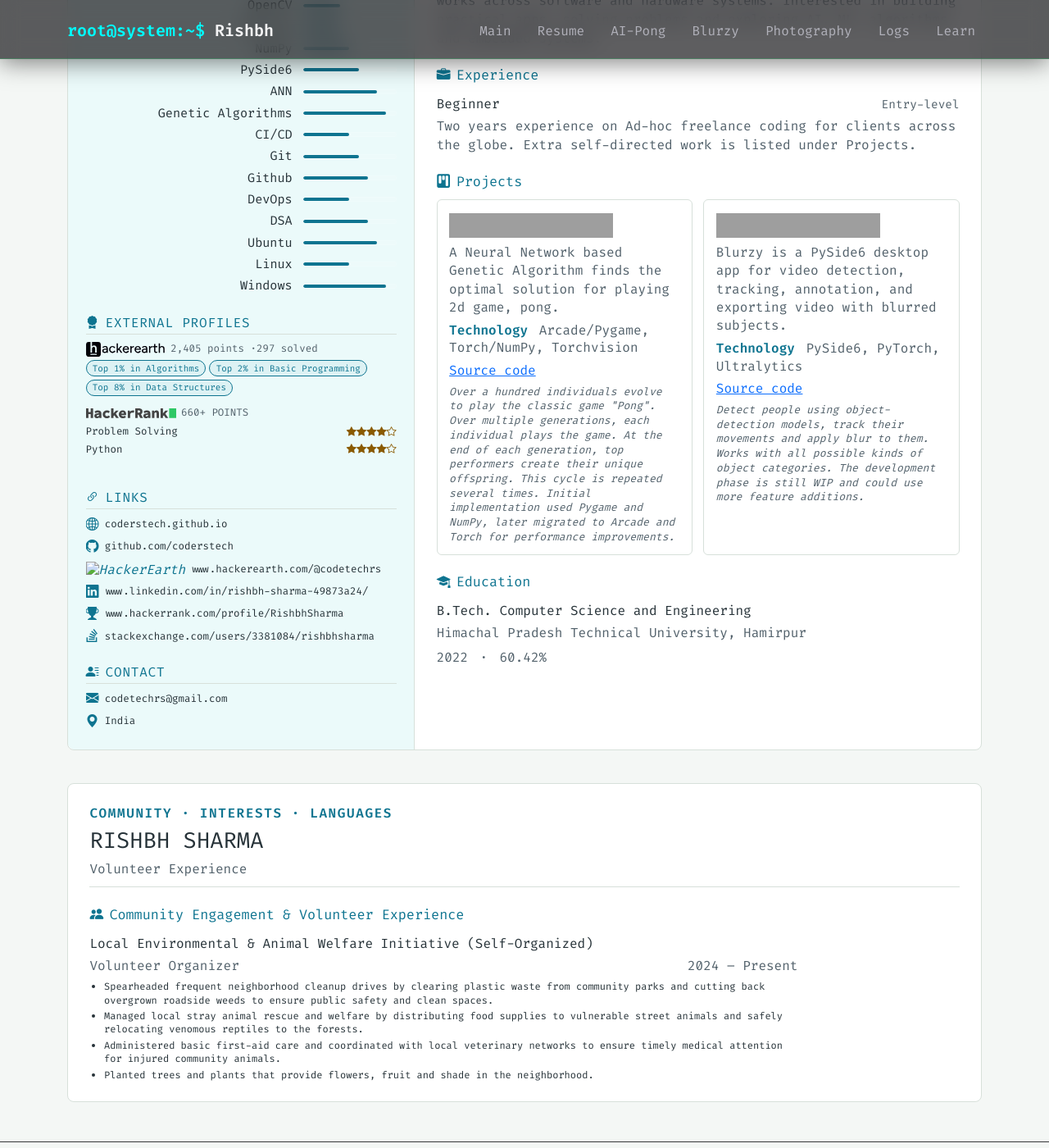
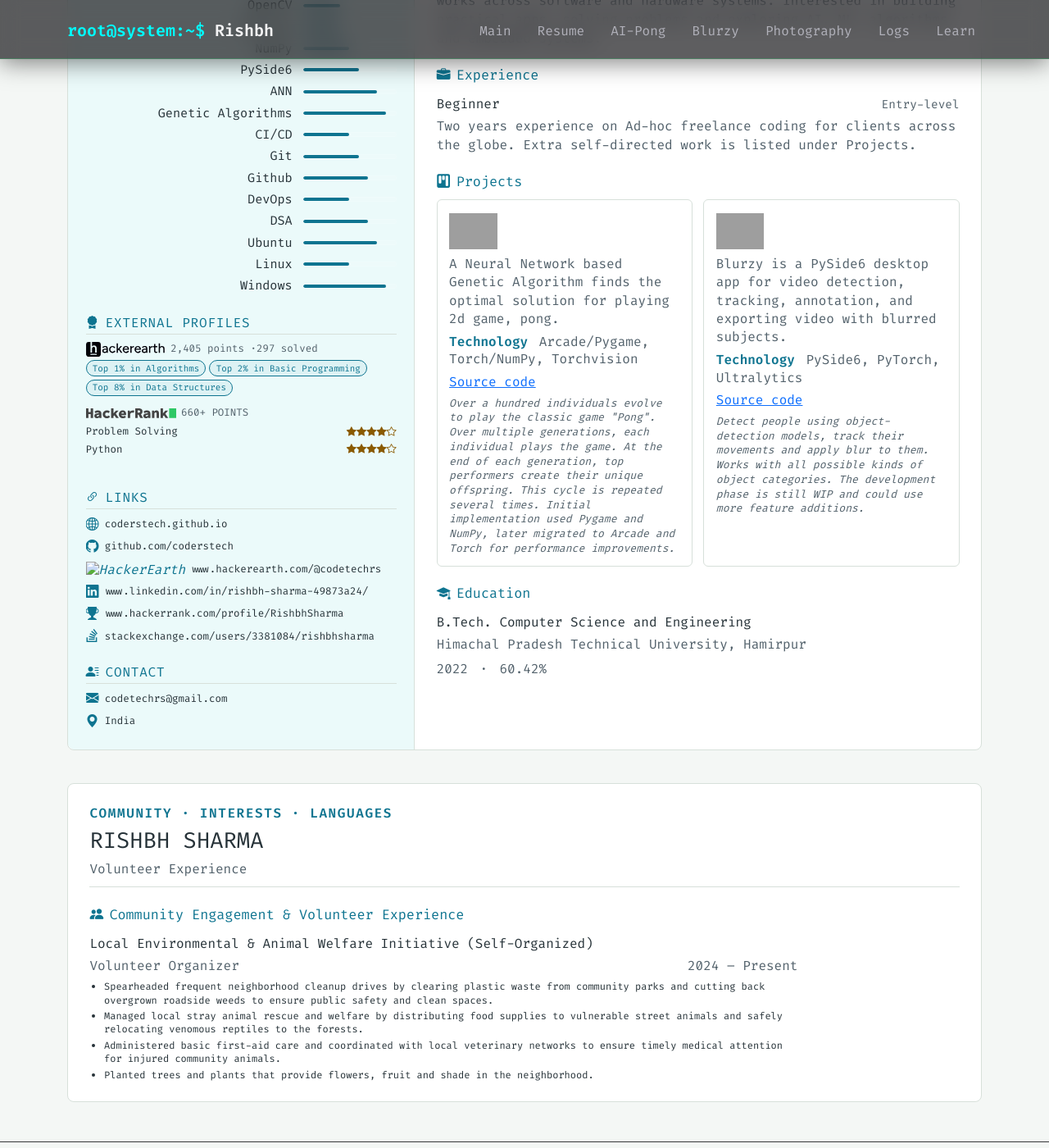
Before and after one commit to CodeRSTech/coderstech.github.io, a Jekyll site: the page built from resume-light.md, in a window 1280 px wide and 1400 px high, scrolled down 336 px. Shown: the whole window at 82% size. Built offline with Jekyll 4.4.1, drawn with Linux system fonts in a browser that asks for light colours; grey boxes are pictures that could not be loaded.

Commit message:
FIXED issue with logo size and spacing under projects

```diff
--- a/assets/css/profiles.css
+++ b/assets/css/profiles.css
@@ -2,6 +2,15 @@
   height: 30px;
   width: 200px;
   max-width: 100%;
+}
+
+.resume-project .brand-logo {
+  height: 44px;
+  width: auto;
+  max-width: 100%;
+  object-fit: contain;
+  object-position: left center;
+  display: block;
 }
 
 .badge-img {
```
Also changed, not shown: assets/css/resume.css (+0 -9 lines).
